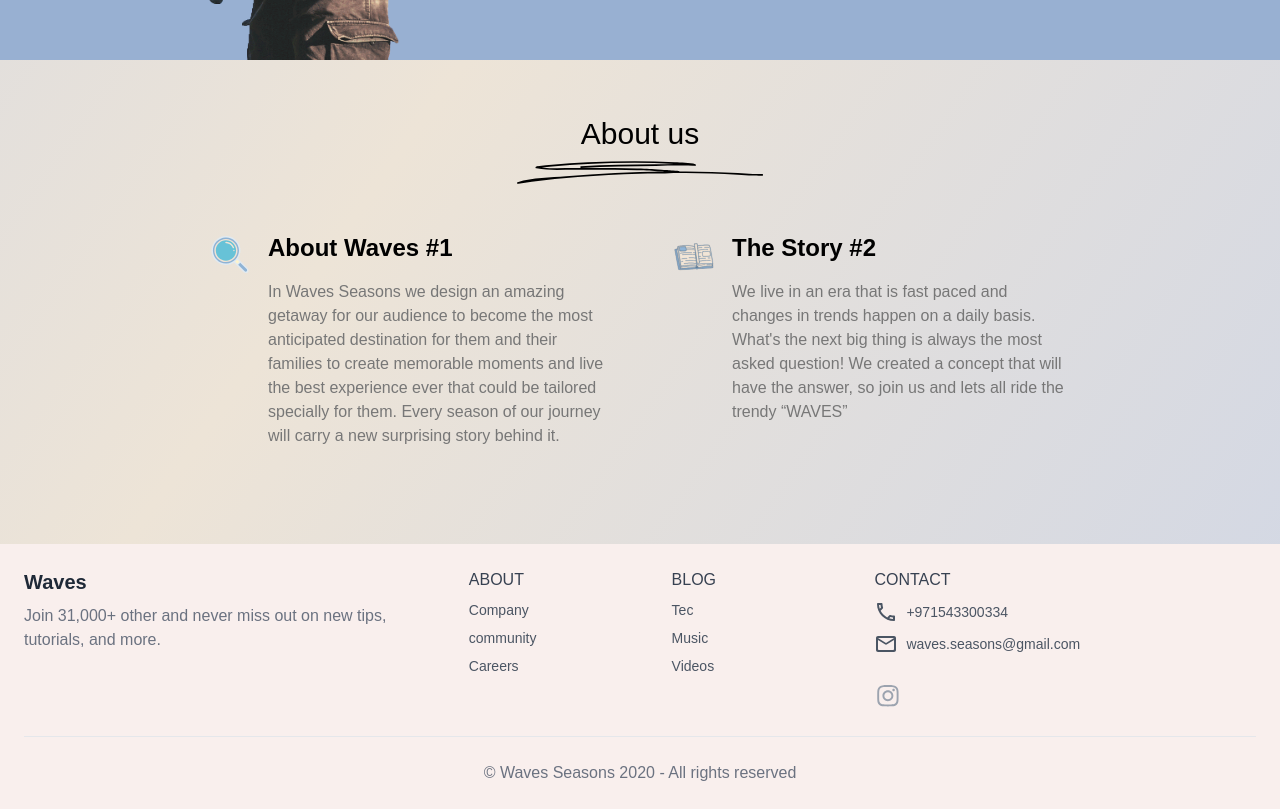
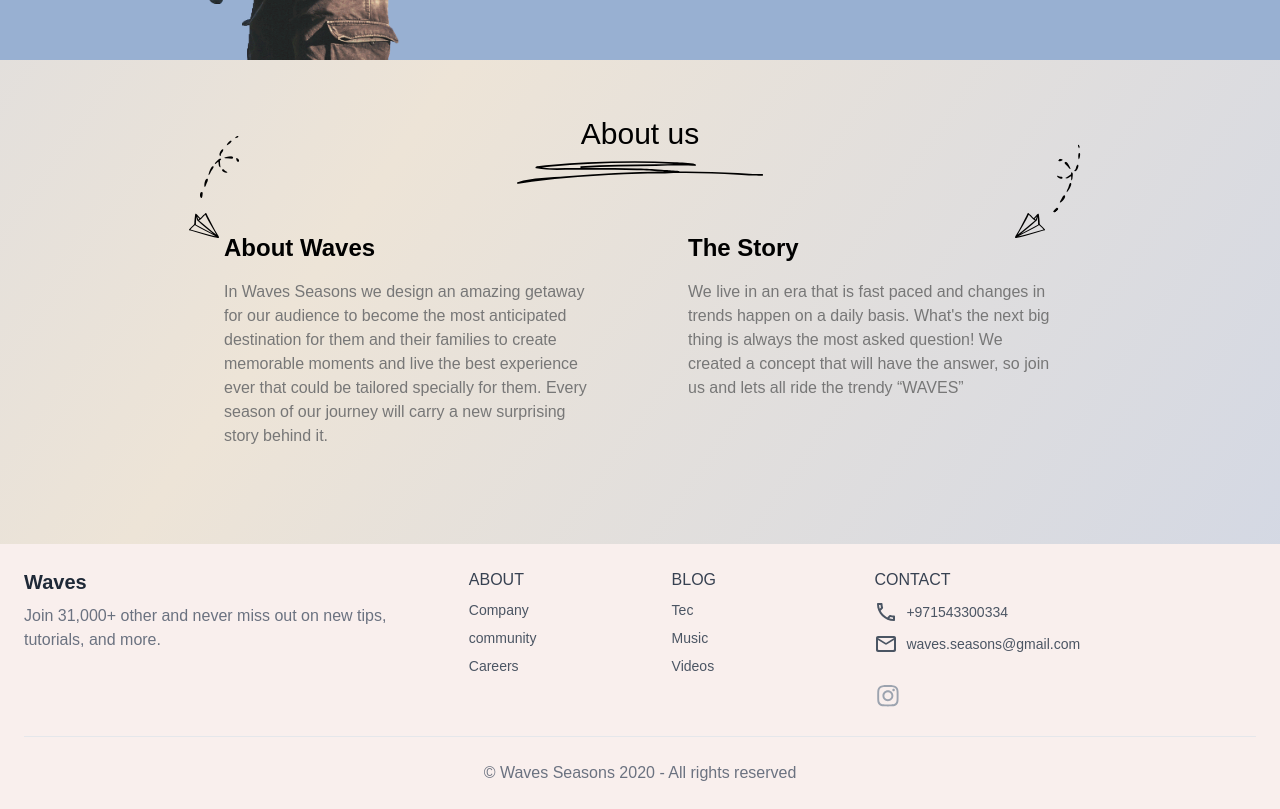
Before and after one commit to Trendlix/hatly-store, a React (Create React App) app: page / in a window 1280 px wide. Shown: the part 740-1549 px from the top of the page. Built offline with nearby package versions, Linux system fonts and the light colour scheme.

Commit message:
update ui

```diff
--- a/src/components/home/About.tsx
+++ b/src/components/home/About.tsx
@@ -2,6 +2,8 @@ import React, { FC } from "react";
 
 import underline from "../../assets/UnderlineBlack.svg";
 
+import arrowLeft from '../../assets/arrowLeft.png'
+import arrowRight from '../../assets/arrowRight.png'
 import aboutWaves from '../../assets/icons/about waves.svg'
 import vision from '../../assets/icons/vision.svg'
 import mission from '../../assets/icons/mission.svg'
@@ -19,16 +21,34 @@ const About: FC = () => {
         </h2>
       </div>
       <div className="md:grid md:grid-cols-2 md:grid-rows-1 md:gap-x-8">
-        <div className="flex  items-start font-montserrat mb-6 p-4 rounded-[1rem] border-primary border-solid border-[3px] hover:scale-[1.025] duration-150 main-box-shadow">
-          <img  src={aboutWaves} alt="About Waves" className="h-11 w-11 mr-4" />
+        <div className="flex  items-start font-montserrat mb-6 p-4 px-8 rounded-[1rem] border-primary border-solid border-[3px] hover:scale-[1.025] duration-150 main-box-shadow">
+          {/* <img  src={aboutWaves} alt="About Waves" className="h-11 w-11 mr-4" /> */}
           <div>
-            <h3 className="font-semibold text-2xl mb-4">About Waves #1</h3>
+            <div className="div relative">
+              <h3 className="font-semibold text-2xl mb-4">About Waves</h3>
+              <img src={arrowLeft} alt="arrow" className="absolute left-[-35px] top-[-300%]" />
+            </div>
             <p className="text-[#777]">
               In Waves Seasons we design an amazing getaway for our audience to
               become the most anticipated destination for them and their
               families to create memorable moments and live the best experience
               ever that could be tailored specially for them. Every season of
               our journey will carry a new surprising story behind it.
+            </p>
+          </div>
+        </div>
+        <div className="flex  items-start font-montserrat mb-6 p-4 px-8 rounded-[1rem] border-primary border-solid border-[3px] hover:scale-[1.025] duration-150 main-box-shadow">
+          {/* <img  src={TheStory} alt="The Story" className="h-11 w-11 mr-4" /> */}
+          <div>
+            <div className="div relative">
+              <h3 className="font-semibold text-2xl mb-4">The Story</h3>
+              <img src={arrowRight} alt="arrow" className="absolute right-[-25px] top-[-275%]" />
+            </div>
+            <p className="text-[#777]">
+              We live in an era that is fast paced and changes in trends happen
+              on a daily basis. What's the next big thing is always the most
+              asked question! We created a concept that will have the answer, so
+              join us and lets all ride the trendy “WAVES”
             </p>
           </div>
         </div>
@@ -51,18 +71,7 @@ const About: FC = () => {
             </p>
           </div>
         </div> */}
-        <div className="flex  items-start font-montserrat mb-6 p-4 rounded-[1rem] border-primary border-solid border-[3px] hover:scale-[1.025] duration-150 main-box-shadow">
-          <img  src={TheStory} alt="The Story" className="h-11 w-11 mr-4" />
-          <div>
-            <h3 className="font-semibold text-2xl mb-4">The Story #2</h3>
-            <p className="text-[#777]">
-              We live in an era that is fast paced and changes in trends happen
-              on a daily basis. What's the next big thing is always the most
-              asked question! We created a concept that will have the answer, so
-              join us and lets all ride the trendy “WAVES”
-            </p>
-          </div>
-        </div>
+
       </div>
     </section>
   );
--- a/src/pages/AboutUs/AboutCard.tsx
+++ b/src/pages/AboutUs/AboutCard.tsx
@@ -1,12 +1,12 @@
 import React, { FC } from 'react'
 
 type propsType = {
-  title : string,
-  description ?: string,
-  points ? : string[] ,
-  logo : any
+  title: string,
+  description?: string,
+  points?: string[],
+  logo: any
 }
-const AboutCard:FC<propsType> = props => {
+const AboutCard: FC<propsType> = props => {
   return (
     <div className='slider relative  md:w-[600px] max-md:w-[85vw] max-md:cursor-pointer'>
 
@@ -23,11 +23,13 @@ const AboutCard:FC<propsType> = props => {
                   before:-left-[57%] before:top-[6.5%]
                   before:bg-transparent
                   ">
-        <img src={props.logo} alt={props.title} className="max-w-[170px] mx-auto"/>
+          <img src={props.logo} alt={props.title} className="max-w-[170px] mx-auto" />
         </div>
         <h2 className="relative max-md:w-full title w-max text-black md:text-primary text-3xl mb-6 before:content-[''] before:bg-[#e4b372] before:w-[110px] before:h-2 before:left-1 before:-bottom-3 before:absolute ">{props.title}</h2>
         {props.description && <p className=' text-[#6f6e6e] w-full md:max-w-[275px]  max-md:p-4  max-md:rounded-md max-md:border-[3px] max-md:border-[#e4b372]'>{props.description}</p>}
-      {props?.points?.map(el=> <p key={el.length} className=' text-[#6f6e6e] w-full md:max-w-[275px]  max-md:p-4 max-md:my-4 max-md:rounded-md max-md:border-[3px] max-md:border-[#e4b372]'>{el}</p>)}
+        <div className="flex items-center justify-between">
+          {props?.points?.map(el => <p key={el.length} className=' text-[#6f6e6e]  md:max-w-[275px]  max-md:p-4 max-md:px-5 max-md:my-4 max-md:rounded-md max-md:border-[3px] max-md:border-[#e4b372]'>{el}</p>)}
+        </div>
         {/* <img src={props.logo} alt={props.title} className="md:hidden max-w-[125px] max-md:mt-8 mx-auto"/> */}
       </div>
 
--- a/src/pages/AboutUs/AboutUs.tsx
+++ b/src/pages/AboutUs/AboutUs.tsx
@@ -38,7 +38,7 @@ const aboutCards = [
   {
     id : 5,
     title: "Our Values",
-    points : ['- Joy', '- Loyalty', '- Atmosphere'],
+    points : ['Joy', 'Loyalty', 'Atmosphere'],
     logo: theStory
     // description : '- Joy - Loyalty - Atmosphere'
   },
```
Also changed, not shown: src/assets/arrowLeft.png (added), src/assets/arrowRight.png (added). Lines whose indentation alone changed are shown as unchanged.
